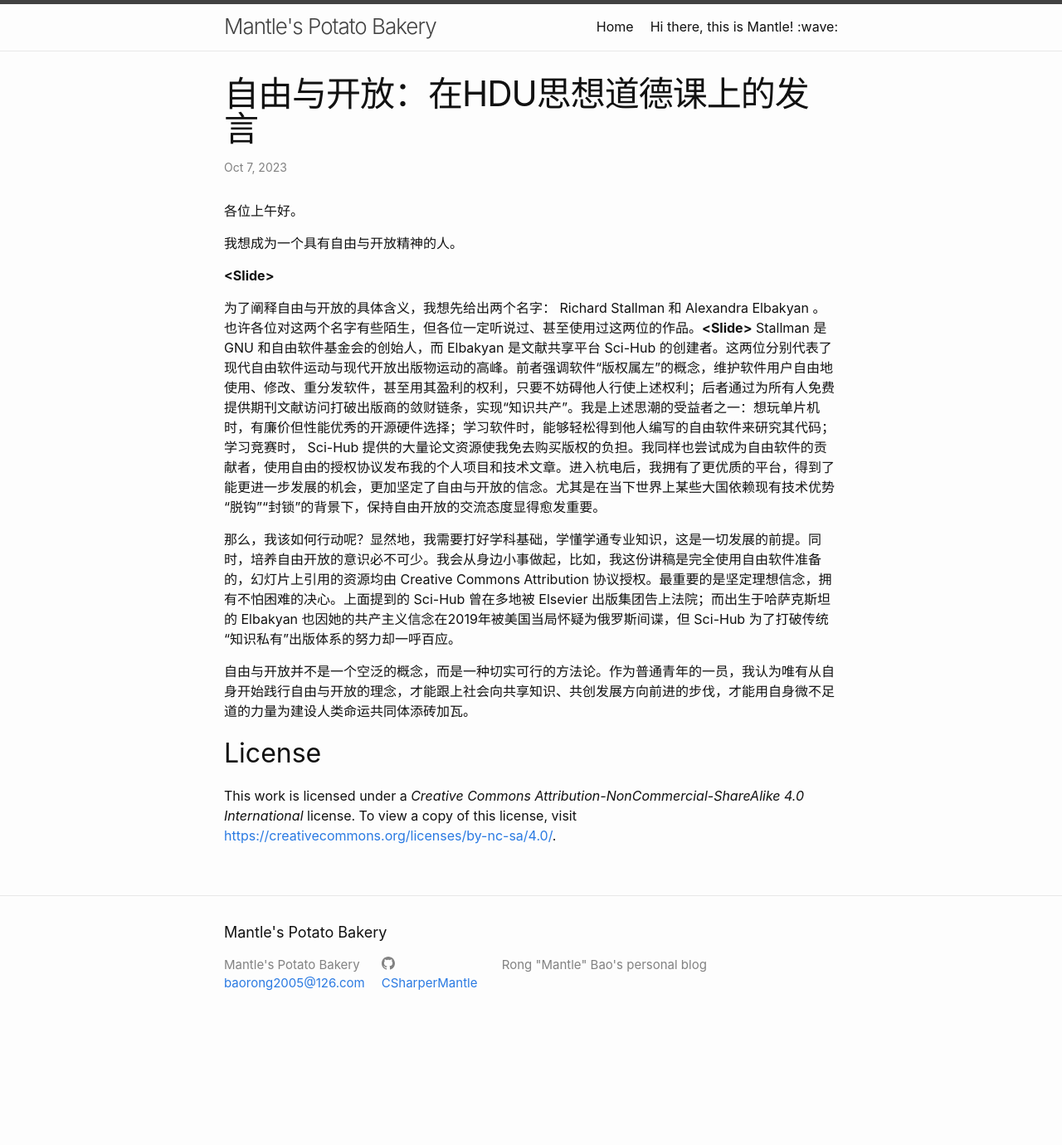
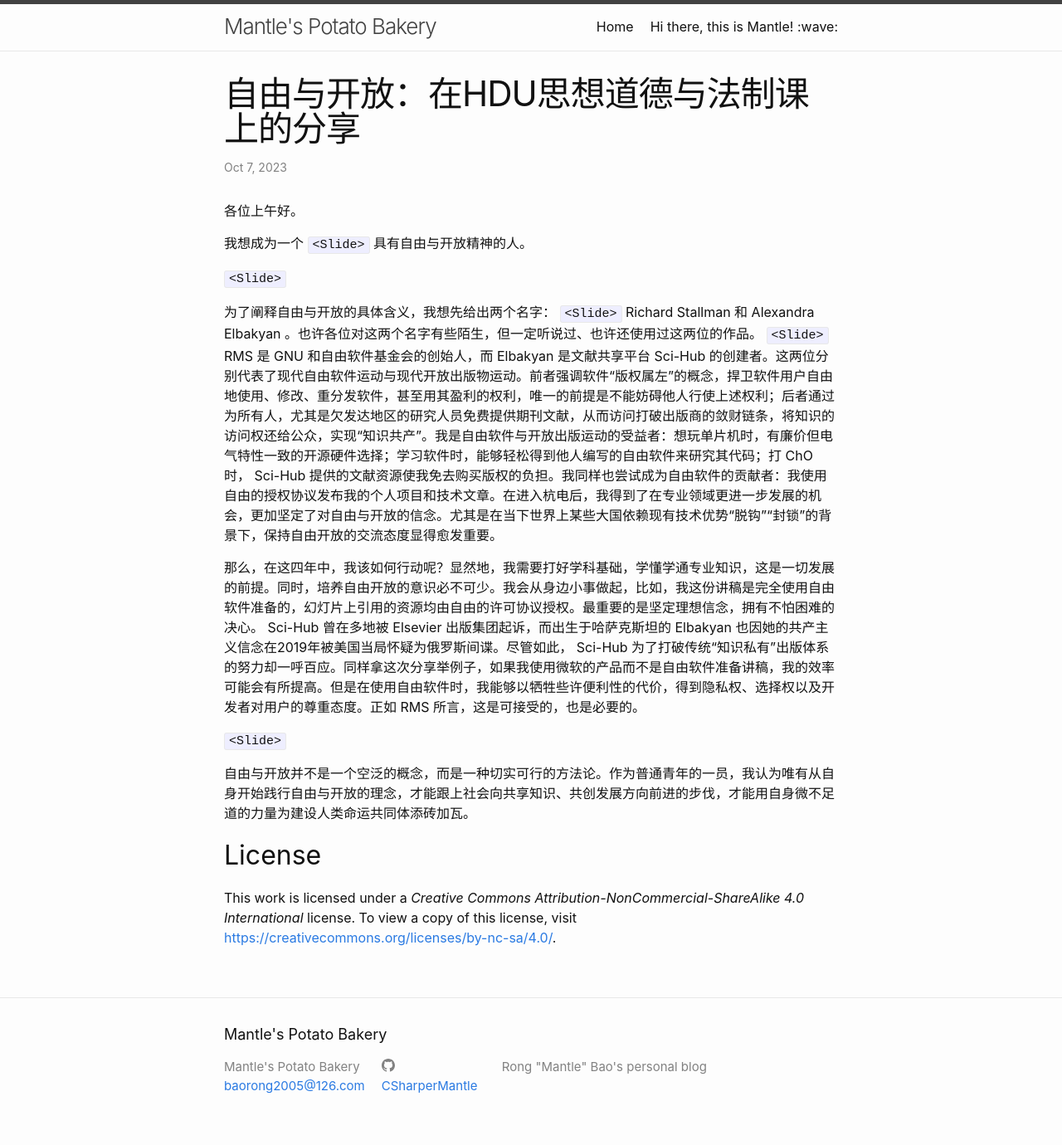
Before and after one commit to CSharperMantle/CSharperMantle.github.io, a Jekyll site: the page built from _posts/2023-10-09-free-and-open-future-of-mine.md, in a window 1280 px wide. Shown: the whole page at 83% size. Built offline with Jekyll 4.4.1, drawn with Linux system fonts in a browser that asks for light colours; before the commit the page ends 1257 px from its top, so only the background shows below that.

Commit message:
Update wordings for speech

```diff
--- a/_posts/2023-10-09-free-and-open-future-of-mine.md
+++ b/_posts/2023-10-09-free-and-open-future-of-mine.md
@@ -1,6 +1,6 @@
 ---
 layout: post
-title: "自由与开放：在HDU思想道德课上的发言"
+title: "自由与开放：在HDU思想道德与法制课上的分享"
 date: 2023-10-07 21:25:28 +0800
 lang: zh-Hans
 description: This post is a brief walkthrough and guide for building score database for AstroDX.
@@ -9,13 +9,15 @@
 
 各位上午好。
 
-我想成为一个具有自由与开放精神的人。
+我想成为一个 `<Slide>` 具有自由与开放精神的人。
 
-**&lt;Slide&gt;**
+`<Slide>`
 
-为了阐释自由与开放的具体含义，我想先给出两个名字： Richard Stallman 和 Alexandra Elbakyan 。也许各位对这两个名字有些陌生，但各位一定听说过、甚至使用过这两位的作品。**&lt;Slide&gt;** Stallman 是 GNU 和自由软件基金会的创始人，而 Elbakyan 是文献共享平台 Sci-Hub 的创建者。这两位分别代表了现代自由软件运动与现代开放出版物运动的高峰。前者强调软件“版权属左”的概念，维护软件用户自由地使用、修改、重分发软件，甚至用其盈利的权利，只要不妨碍他人行使上述权利；后者通过为所有人免费提供期刊文献访问打破出版商的敛财链条，实现“知识共产”。我是上述思潮的受益者之一：想玩单片机时，有廉价但性能优秀的开源硬件选择；学习软件时，能够轻松得到他人编写的自由软件来研究其代码；学习竞赛时， Sci-Hub 提供的大量论文资源使我免去购买版权的负担。我同样也尝试成为自由软件的贡献者，使用自由的授权协议发布我的个人项目和技术文章。进入杭电后，我拥有了更优质的平台，得到了能更进一步发展的机会，更加坚定了自由与开放的信念。尤其是在当下世界上某些大国依赖现有技术优势“脱钩”“封锁”的背景下，保持自由开放的交流态度显得愈发重要。
+为了阐释自由与开放的具体含义，我想先给出两个名字： `<Slide>` Richard Stallman 和 Alexandra Elbakyan 。也许各位对这两个名字有些陌生，但一定听说过、也许还使用过这两位的作品。 `<Slide>` RMS 是 GNU 和自由软件基金会的创始人，而 Elbakyan 是文献共享平台 Sci-Hub 的创建者。这两位分别代表了现代自由软件运动与现代开放出版物运动。前者强调软件“版权属左”的概念，捍卫软件用户自由地使用、修改、重分发软件，甚至用其盈利的权利，唯一的前提是不能妨碍他人行使上述权利；后者通过为所有人，尤其是欠发达地区的研究人员免费提供期刊文献，从而访问打破出版商的敛财链条，将知识的访问权还给公众，实现“知识共产”。我是自由软件与开放出版运动的受益者：想玩单片机时，有廉价但电气特性一致的开源硬件选择；学习软件时，能够轻松得到他人编写的自由软件来研究其代码；打 ChO 时， Sci-Hub 提供的文献资源使我免去购买版权的负担。我同样也尝试成为自由软件的贡献者：我使用自由的授权协议发布我的个人项目和技术文章。在进入杭电后，我得到了在专业领域更进一步发展的机会，更加坚定了对自由与开放的信念。尤其是在当下世界上某些大国依赖现有技术优势“脱钩”“封锁”的背景下，保持自由开放的交流态度显得愈发重要。
 
-那么，我该如何行动呢？显然地，我需要打好学科基础，学懂学通专业知识，这是一切发展的前提。同时，培养自由开放的意识必不可少。我会从身边小事做起，比如，我这份讲稿是完全使用自由软件准备的，幻灯片上引用的资源均由 Creative Commons Attribution 协议授权。最重要的是坚定理想信念，拥有不怕困难的决心。上面提到的 Sci-Hub 曾在多地被 Elsevier 出版集团告上法院；而出生于哈萨克斯坦的 Elbakyan 也因她的共产主义信念在2019年被美国当局怀疑为俄罗斯间谍，但 Sci-Hub 为了打破传统“知识私有”出版体系的努力却一呼百应。
+那么，在这四年中，我该如何行动呢？显然地，我需要打好学科基础，学懂学通专业知识，这是一切发展的前提。同时，培养自由开放的意识必不可少。我会从身边小事做起，比如，我这份讲稿是完全使用自由软件准备的，幻灯片上引用的资源均由自由的许可协议授权。最重要的是坚定理想信念，拥有不怕困难的决心。 Sci-Hub 曾在多地被 Elsevier 出版集团起诉，而出生于哈萨克斯坦的 Elbakyan 也因她的共产主义信念在2019年被美国当局怀疑为俄罗斯间谍。尽管如此， Sci-Hub 为了打破传统“知识私有”出版体系的努力却一呼百应。同样拿这次分享举例子，如果我使用微软的产品而不是自由软件准备讲稿，我的效率可能会有所提高。但是在使用自由软件时，我能够以牺牲些许便利性的代价，得到隐私权、选择权以及开发者对用户的尊重态度。正如 RMS 所言，这是可接受的，也是必要的。
+
+`<Slide>`
 
 自由与开放并不是一个空泛的概念，而是一种切实可行的方法论。作为普通青年的一员，我认为唯有从自身开始践行自由与开放的理念，才能跟上社会向共享知识、共创发展方向前进的步伐，才能用自身微不足道的力量为建设人类命运共同体添砖加瓦。
 
```
